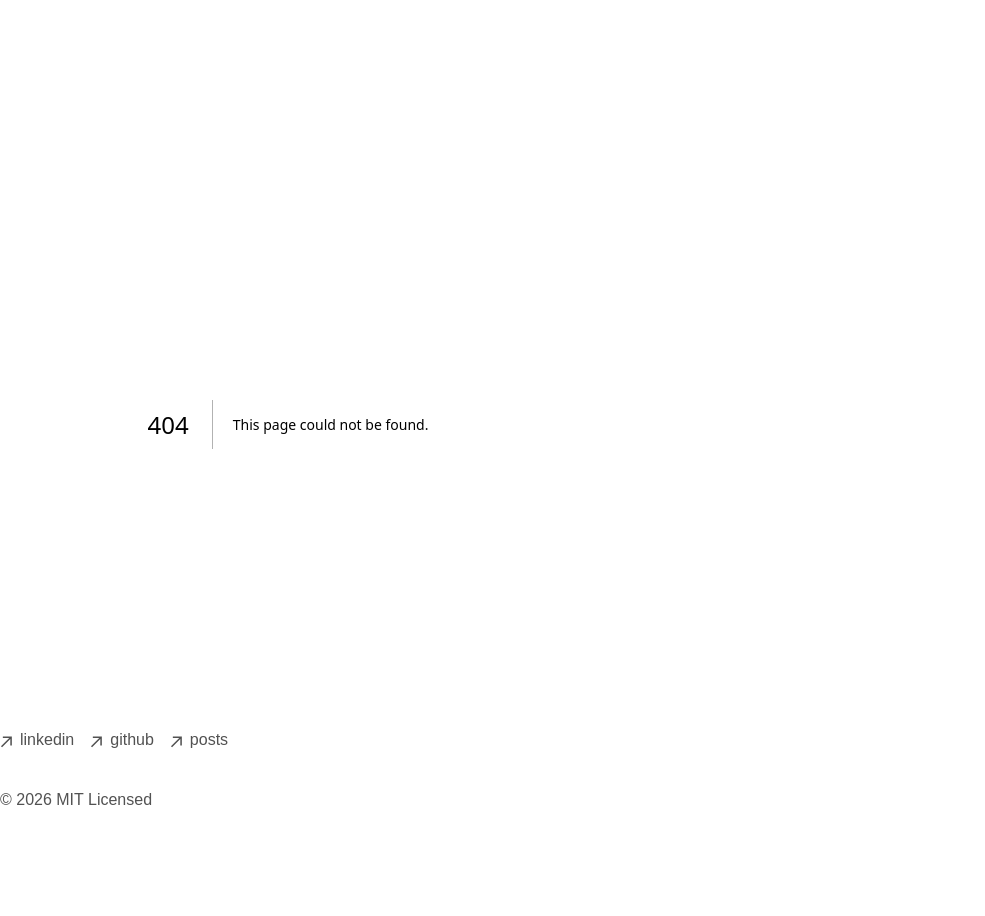
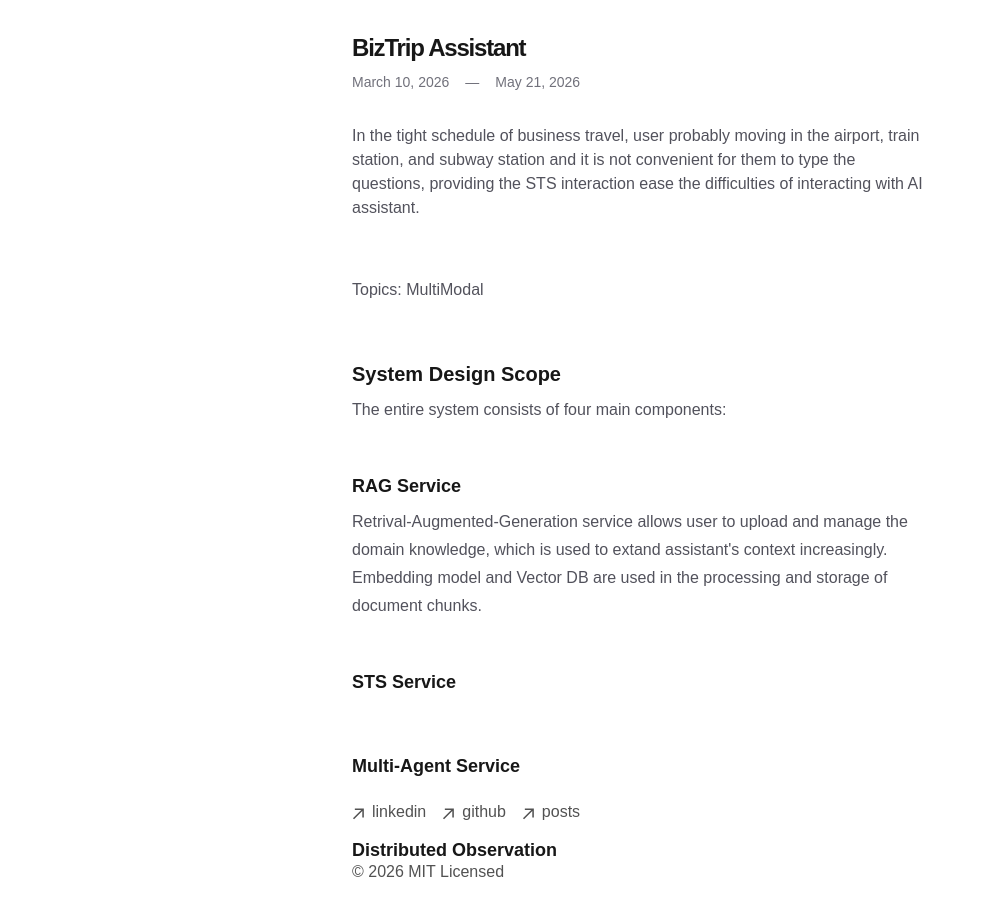
Before and after one commit to xxueewa/portfolio, a Next.js app: page /aiassistant in a window 1280 px wide. Before the commit this address had no page. Shown: the top 916 px of the page, without its empty margins (0-985 px from the left). Before the commit the page ends 876 px from the top, so only its background shows below. Built offline with nearby package versions, Linux system fonts and the light colour scheme.

Commit message:
add posts routes

```diff
--- /dev/null
+++ b/app/[slug]/page.tsx
@@ -0,0 +1,51 @@
+import { notFound } from 'next/navigation'
+import type PageProps from 'next'
+import { getProjectBySlug, getProjects, formatDate } from '../projects/utils'
+
+export function generateStaticParams() {
+  return getProjects().map((p) => ({ slug: p.slug }))
+}
+
+function renderMarkdown(content: string) {
+  return content.split('\n').map((line, i) => {
+    if (line.startsWith('### ')) {
+      return <h3 key={i} className="text-lg font-semibold mt-6 mb-2">{line.slice(4)}</h3>
+    }
+    if (line.startsWith('## ')) {
+      return <h2 key={i} className="text-xl font-semibold mt-8 mb-2">{line.slice(3)}</h2>
+    }
+    if (line.startsWith('# ')) {
+      return <h1 key={i} className="text-2xl font-bold mt-8 mb-2">{line.slice(2)}</h1>
+    }
+    if (line.trim() === '') {
+      return <br key={i} />
+    }
+    return <p key={i} className="text-zinc-600 dark:text-zinc-400 leading-7">{line}</p>
+  })
+}
+
+export default async function Page(props: PageProps<'/blog/[slug]'>) {
+  const { slug } = await props.params
+  const project = getProjectBySlug(slug)
+
+  if (!project) {
+    notFound()
+  }
+
+  return (
+    <section>
+      <h1 className="font-semibold text-2xl tracking-tighter">{project.metadata.title}</h1>
+      <div className="flex gap-4 mt-2 mb-8 text-sm text-zinc-500 dark:text-zinc-400">
+        <span>{formatDate(project.metadata.startedAt)}</span>
+        <span>—</span>
+        <span>{project.metadata.finishedAt ? formatDate(project.metadata.finishedAt) : 'Present'}</span>
+      </div>
+      {project.metadata.summary && (
+        <p className="mb-8 text-zinc-600 dark:text-zinc-400">{project.metadata.summary}</p>
+      )}
+      <article className="prose">
+        {renderMarkdown(project.content)}
+      </article>
+    </section>
+  )
+}
--- a/app/components/posts.tsx
+++ b/app/components/posts.tsx
@@ -1,27 +1,8 @@
 import Link from 'next/link'
-import { formatDate } from '../projects/utils'
+import { getProjects, formatDate } from '../projects/utils'
 
 export function ProjectsList() {
-    let allProjects = [
-        {
-            metadata: {
-                title: 'Project1',
-                startedAt: 'March 30, 2026',
-                finishedAt: 'Present'
-            },
-            slug: 'project1',
-            content: ''
-        },
-        {
-            metadata: {
-                title: 'Project2',
-                startedAt: 'April 10, 2026',
-                finishedAt: 'Present'
-            },
-            slug: 'project2',
-            content: ''
-        },
-    ]
+    let allProjects = getProjects()
 
     return (
     <div>
@@ -38,10 +19,10 @@ export function ProjectsList() {
           <Link
             key={post.slug}
             className="flex flex-col space-y-1 mb-4"
-            href={`/blog/${post.slug}`}
+            href={`/${post.slug}`}
           >
             <div className="w-full flex flex-col md:flex-row space-x-0 md:space-x-2">
-              <p className="text-neutral-600 dark:text-neutral-400 w-[100px] tabular-nums">
+              <p className="text-neutral-600 dark:text-neutral-100 w-[120px] tabular-nums">
                 {formatDate(post.metadata.startedAt, false)}
               </p>
               <p className="text-neutral-900 dark:text-neutral-100 tracking-tight">
--- a/app/projects/assets/aiassistant.md
+++ b/app/projects/assets/aiassistant.md
@@ -1,7 +1,11 @@
-### BizTrip Assistant
+---
+title: BizTrip Assistant
+startedAt: 2026-03-10T00:00:00
+finishedAt: 2026-05-21T00:00:00
+summary: In the tight schedule of business travel, user probably moving in the airport, train station, and subway station and it is not convenient for them to type the questions, providing the STS interaction ease the difficulties of interacting with AI assistant.
+---
 
-## Multi-Modal Model Application
-In the tight schedule of business travel, user probably moving in the airport, train station, and subway station and it is not convenient for them to type the questions, providing the STS interaction ease the difficulties of interacting with AI assistant.
+Topics: MultiModal
 
 ## System Design Scope
 The entire system consists of four main components:
--- a/app/projects/utils.ts
+++ b/app/projects/utils.ts
@@ -9,8 +9,49 @@ type Metadata = {
   image?: string
 }
 
+function parseFrontmatter(raw: string): { metadata: Metadata; content: string } {
+  const match = raw.match(/^---\n([\s\S]*?)\n---\n?([\s\S]*)$/)
+  if (!match) {
+    const titleMatch = raw.match(/^#{1,3}\s+(.+)$/m)
+    return {
+      metadata: { title: titleMatch?.[1] ?? 'Untitled', startedAt: '', finishedAt: '', summary: '' },
+      content: raw,
+    }
+  }
+  const meta: Record<string, string> = {}
+  for (const line of match[1].split('\n')) {
+    const colon = line.indexOf(':')
+    if (colon > 0) {
+      meta[line.slice(0, colon).trim()] = line.slice(colon + 1).trim()
+    }
+  }
+  return {
+    metadata: {
+      title: meta.title ?? '',
+      startedAt: meta.startedAt ?? '',
+      finishedAt: meta.finishedAt ?? '',
+      summary: meta.summary ?? '',
+      image: meta.image,
+    },
+    content: match[2],
+  }
+}
+
 export function getProjects() {
-  return []
+  const assetsDir = path.join(process.cwd(), 'app/projects/assets')
+  return fs
+    .readdirSync(assetsDir)
+    .filter((f) => f.endsWith('.md'))
+    .map((filename) => {
+      const slug = filename.replace(/\.md$/, '')
+      const raw = fs.readFileSync(path.join(assetsDir, filename), 'utf-8')
+      const { metadata, content } = parseFrontmatter(raw)
+      return { metadata, slug, content }
+    })
+}
+
+export function getProjectBySlug(slug: string) {
+  return getProjects().find((p) => p.slug === slug) ?? null
 }
 
 export function formatDate(date: string, includeRelative = false) {
```
